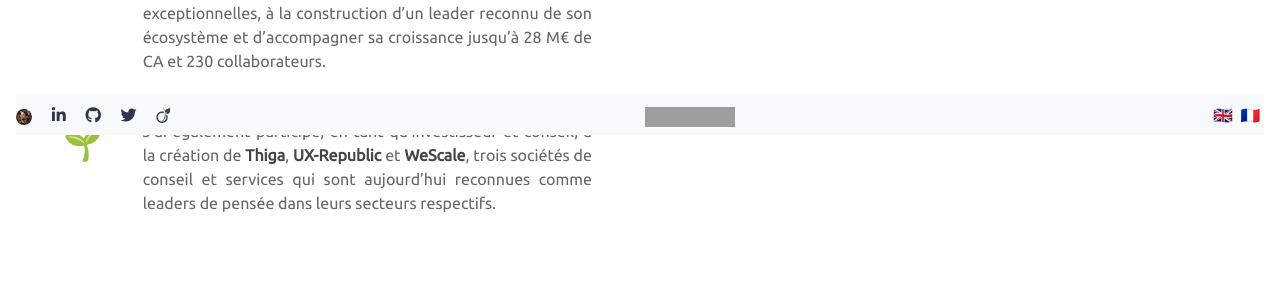
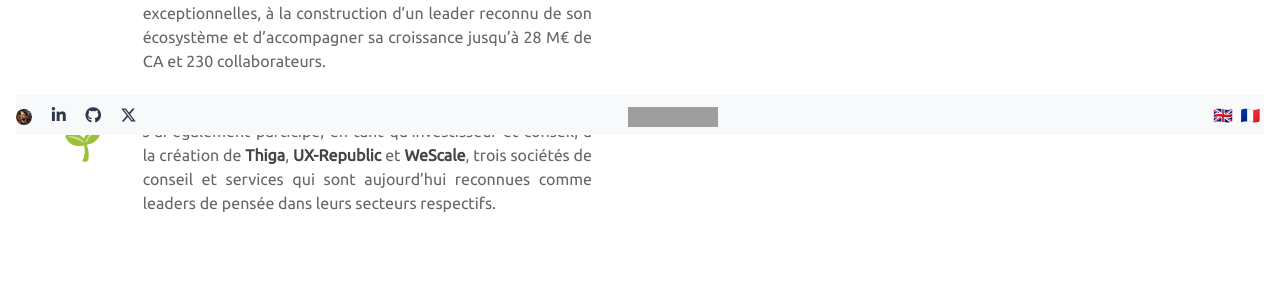
Before and after one commit to cheubes/christophe.heubes.com, a Jekyll site: the page built from index.html, in a window 1280 px wide. Shown: the part 765-1062 px from the top of the page. Built offline with Jekyll 4.4.1, drawn with Linux system fonts in a browser that asks for light colours; nearby versions of some CDN libraries; grey boxes are pictures that could not be loaded.

Commit message:
Fix accessibility: aria-labels, alt texts, semantic HTML
- Add aria-label to all icon-only links (LinkedIn, GitHub, X)
- Add aria-hidden="true" to FontAwesome icons
- Add missing alt attribute on org.jpg (WCAG 1.1.1)
- Fix alt="Xebia" to alt="Flint" on Flint logo
- Replace <div> with <header> and <main> for landmark navigation
- Add rel="noopener noreferrer" on all target="_blank" links
- Remove dead Viadeo link
- Update Twitter URL and icon to X

Co-Authored-By: Claude Sonnet 4.6 <noreply@anthropic.com>

```diff
--- a/_includes/footer.html
+++ b/_includes/footer.html
@@ -1,10 +1,9 @@
   <footer class="navbar navbar-light bg-light fixed-bottom ms-3 me-3">
     <div id="social-media">
-      <a href="https://christophe.heubes.org" target="_blank"><img src="/assets/img/org.jpg" class="rounded-circle" /></a>
-      <a href="https://www.linkedin.com/in/heubes/" target="_blank"><i class="fab fa-linkedin-in ms-3"></i></a>
-      <a href="https://github.com/cheubes/" target="_blank"><i class="fab fa-github ms-3"></i></a>
-      <a href="https://twitter.com/ChristopheHbs" target="_blank"><i class="fab fa-twitter ms-3"></i></a>
-      <a href="https://viadeo.journaldunet.com/p/christophe-heubes-3982853" target="_blank"><i class="fab fa-viadeo ms-3"></i></a>
+      <a href="https://christophe.heubes.org" target="_blank" rel="noopener noreferrer" aria-label="christophe.heubes.org"><img src="/assets/img/org.jpg" class="rounded-circle" alt="christophe.heubes.org" /></a>
+      <a href="https://www.linkedin.com/in/heubes/" target="_blank" rel="noopener noreferrer" aria-label="LinkedIn"><i class="fab fa-linkedin-in ms-3" aria-hidden="true"></i></a>
+      <a href="https://github.com/cheubes/" target="_blank" rel="noopener noreferrer" aria-label="GitHub"><i class="fab fa-github ms-3" aria-hidden="true"></i></a>
+      <a href="https://x.com/ChristopheHbs" target="_blank" rel="noopener noreferrer" aria-label="X (Twitter)"><i class="fab fa-x-twitter ms-3" aria-hidden="true"></i></a>
     </div>
     <div id="license">
       <a rel="license" href="https://creativecommons.org/licenses/by-nc-sa/4.0/deed.{{ page.lang }}" target="_blank">
--- a/_layouts/index.html
+++ b/_layouts/index.html
@@ -5,17 +5,17 @@
 
 <body>
 
-  <div id="vcard" class="container-fluid">
+  <header id="vcard" class="container-fluid">
     <div class="row align-items-center">
       <div class="col-md-4 text-center"><img id="profile-picture" class="rounded-circle" src="/assets/img/photo.jpg" alt="Christophe Heubès"/></div>
-      <div class="col-md-2 text-center py-3">&nbsp;</div>
-      <div class="col-md-2 text-center py-3">&nbsp;</div>
-      <div class="col-md-2 text-center py-3"><a href="https://www.linkedin.com/in/heubes/" target="_blank"><i class="fab fa-linkedin-in fa-5x"></i></a></div>
-      <div class="col-md-2 text-center py-3"><a href="https://github.com/cheubes/" target="_blank"><i class="fab fa-github fa-5x"></i></a></div>
+      <div class="col-md-2 text-center py-3"></div>
+      <div class="col-md-2 text-center py-3"></div>
+      <div class="col-md-2 text-center py-3"><a href="https://www.linkedin.com/in/heubes/" target="_blank" rel="noopener noreferrer" aria-label="LinkedIn"><i class="fab fa-linkedin-in fa-5x" aria-hidden="true"></i></a></div>
+      <div class="col-md-2 text-center py-3"><a href="https://github.com/cheubes/" target="_blank" rel="noopener noreferrer" aria-label="GitHub"><i class="fab fa-github fa-5x" aria-hidden="true"></i></a></div>
     </div>
-  </div>
+  </header>
 
-  <div class="container-fluid">
+  <main class="container-fluid">
     <div class="row">
       <div id="about" class="col-md-6 px-5 py-5">
         <div class="row">
@@ -37,7 +37,7 @@
       </div>
       <div id="resume" class="col-md-6 px-5 py-5">
         <div class="row">
-          <div class="col-md-2"><img class="resume-logo" src="/assets/img/flint.png" alt="Xebia"/></div>
+          <div class="col-md-2"><img class="resume-logo" src="/assets/img/flint.png" alt="Flint"/></div>
           <div class="col-md-10">{{ page.resume-flint }}</div>
         </div>
         <div class="row">
@@ -58,7 +58,7 @@
         </div>
       </div>
     </div>
-  </div>
+  </main>
 
 {% include footer.html %}
 
```
